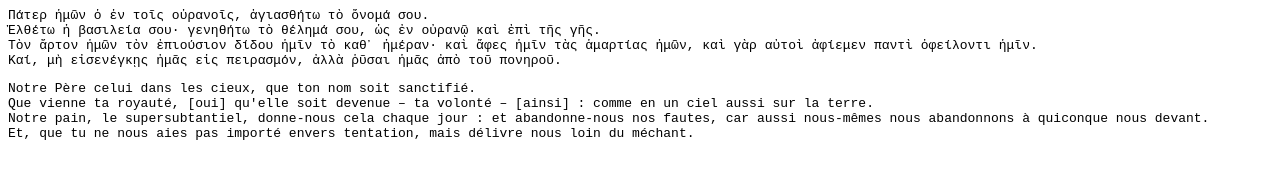
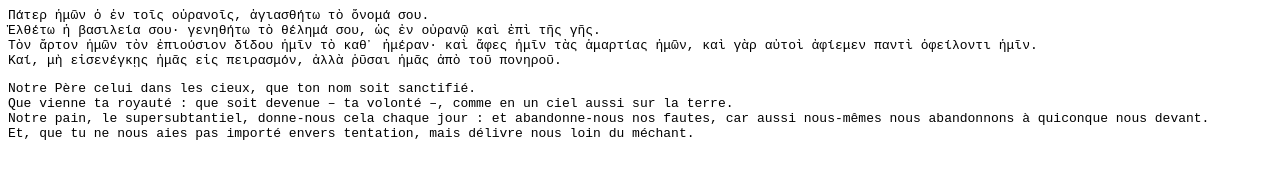
Before and after one commit to kylak/-, a plain HTML site: page index.html in a window 1280 px wide. Drawn offline with Linux system fonts and the light colour scheme.

Commit message:
Update index.html
"que soit devenue" dans le sens de naitre

```diff
--- a/index.html
+++ b/index.html
@@ -9,7 +9,7 @@
 </pre>
 <pre>
 Notre Père celui dans les cieux, que ton nom soit sanctifié.
-Que vienne ta royauté, [oui] qu'elle soit devenue – ta volonté – [ainsi] : comme en un ciel aussi sur la terre.
+Que vienne ta royauté : que soit devenue – ta volonté –, comme en un ciel aussi sur la terre.
 Notre pain, le supersubtantiel, donne-nous cela chaque jour : et abandonne-nous nos fautes, car aussi nous-mêmes nous abandonnons à quiconque nous devant.
 Et, que tu ne nous aies pas importé envers tentation, mais délivre nous loin du méchant.
 </pre>
```
